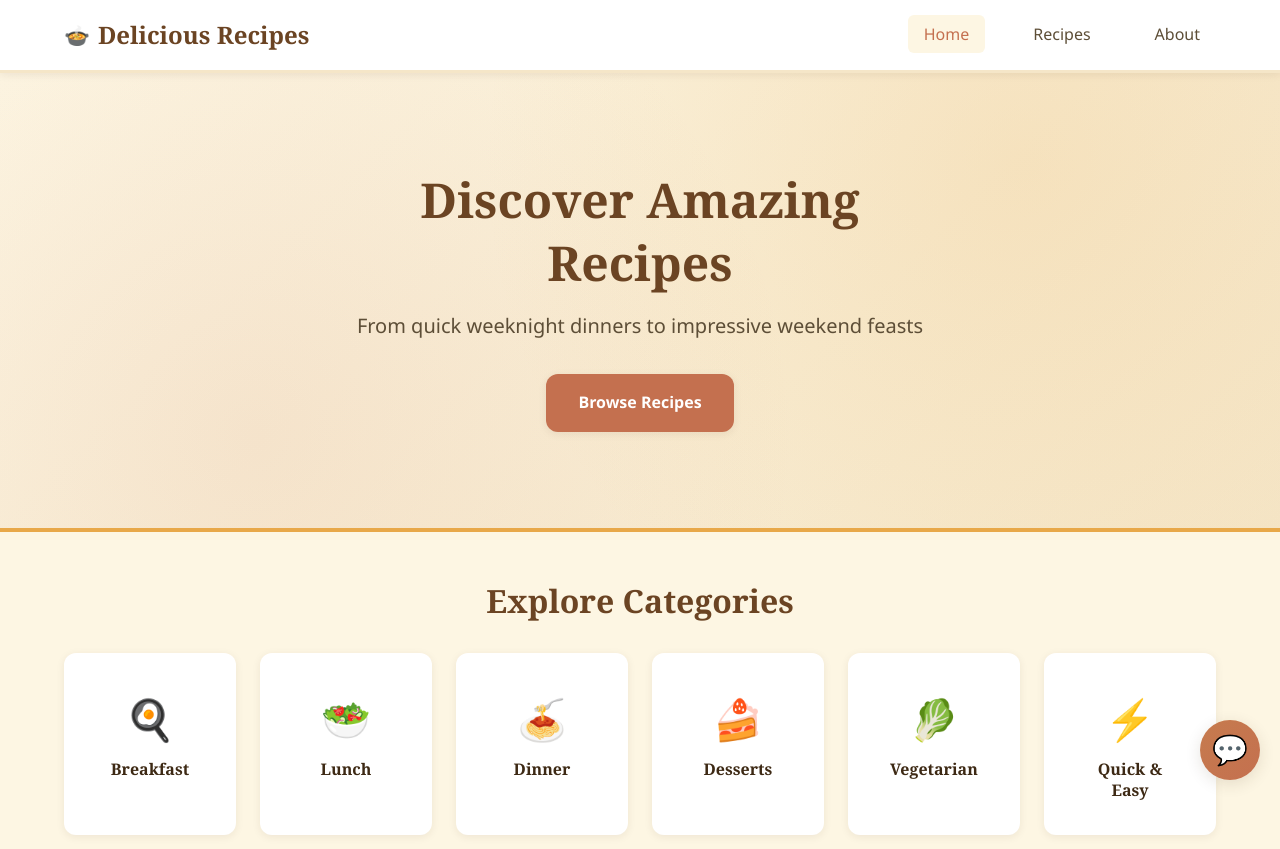
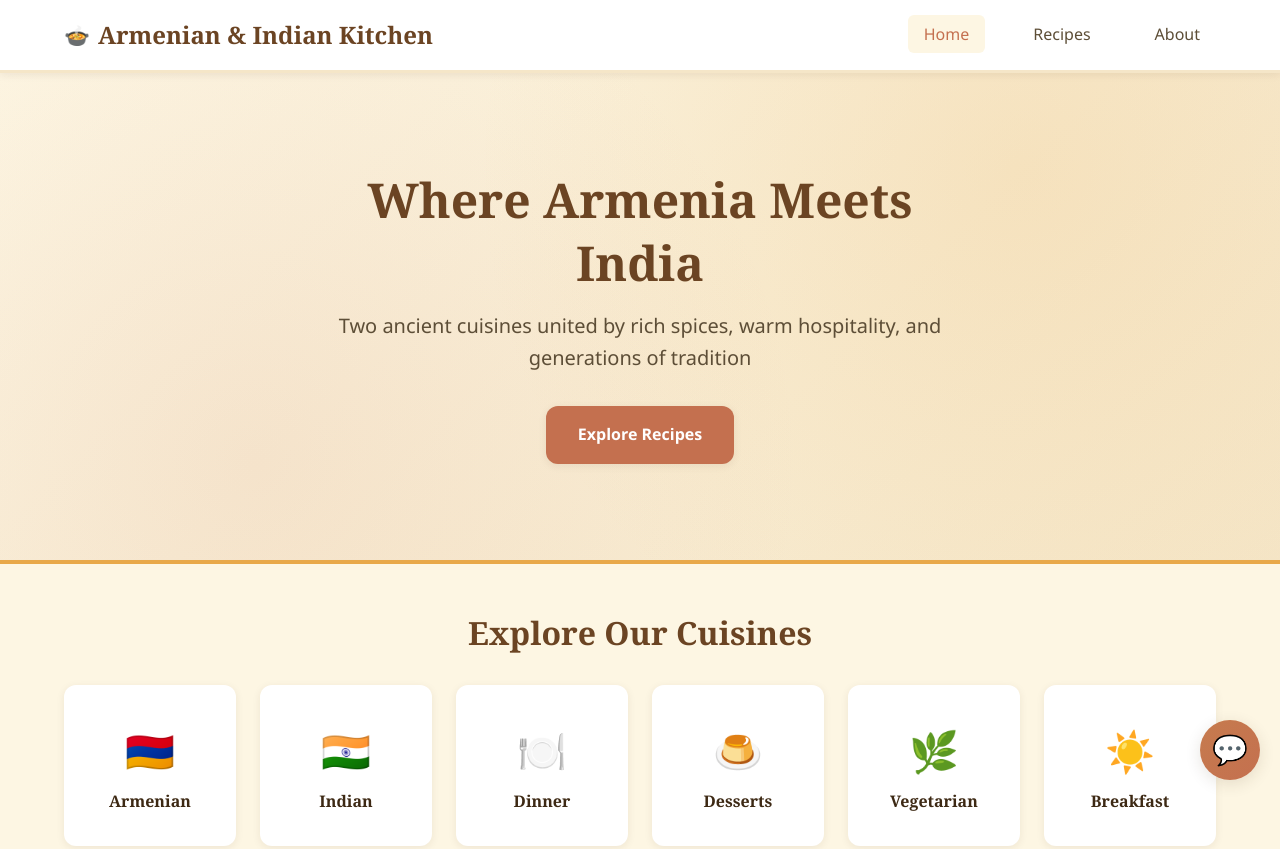
Before and after one commit to marabramyan/recipe-website, a website: page public/index.html in a window 1280 px wide. Shown: the top 849 px of the page. Drawn offline with Linux system fonts and the light colour scheme.

Commit message:
Update to Armenian & Indian fusion theme
- New color scheme: saffron gold, pomegranate red, spice tones
- 14 traditional recipes: 6 Armenian + 8 Indian
- Updated branding and content throughout
- AI chatbot specialized in both cuisines

Co-Authored-By: Claude Opus 4.5 <noreply@anthropic.com>

```diff
--- a/public/index.html
+++ b/public/index.html
@@ -3,13 +3,13 @@
 <head>
   <meta charset="UTF-8">
   <meta name="viewport" content="width=device-width, initial-scale=1.0">
-  <title>Delicious Recipes - Home Cooking Made Easy</title>
+  <title>Armenian & Indian Kitchen - Traditional Recipes</title>
   <link rel="stylesheet" href="css/styles.css">
 </head>
 <body>
   <nav class="navbar">
     <div class="nav-container">
-      <a href="/" class="logo">Delicious Recipes</a>
+      <a href="/" class="logo">Armenian & Indian Kitchen</a>
       <ul class="nav-links">
         <li><a href="/" class="active">Home</a></li>
         <li><a href="recipes.html">Recipes</a></li>
@@ -20,40 +20,40 @@
 
   <header class="hero">
     <div class="hero-content">
-      <h1>Discover Amazing Recipes</h1>
-      <p>From quick weeknight dinners to impressive weekend feasts</p>
-      <a href="recipes.html" class="btn btn-primary">Browse Recipes</a>
+      <h1>Where <span>Armenia</span> Meets <span>India</span></h1>
+      <p>Two ancient cuisines united by rich spices, warm hospitality, and generations of tradition</p>
+      <a href="recipes.html" class="btn btn-primary">Explore Recipes</a>
     </div>
   </header>
 
   <main>
     <section class="categories">
       <div class="container">
-        <h2>Explore Categories</h2>
+        <h2>Explore Our Cuisines</h2>
         <div class="category-grid">
-          <a href="recipes.html?category=breakfast" class="category-card">
-            <div class="category-icon">🍳</div>
-            <h3>Breakfast</h3>
+          <a href="recipes.html?category=armenian" class="category-card">
+            <div class="category-icon">🇦🇲</div>
+            <h3>Armenian</h3>
           </a>
-          <a href="recipes.html?category=lunch" class="category-card">
-            <div class="category-icon">🥗</div>
-            <h3>Lunch</h3>
+          <a href="recipes.html?category=indian" class="category-card">
+            <div class="category-icon">🇮🇳</div>
+            <h3>Indian</h3>
           </a>
           <a href="recipes.html?category=dinner" class="category-card">
-            <div class="category-icon">🍝</div>
+            <div class="category-icon">🍽️</div>
             <h3>Dinner</h3>
           </a>
           <a href="recipes.html?category=dessert" class="category-card">
-            <div class="category-icon">🍰</div>
+            <div class="category-icon">🍮</div>
             <h3>Desserts</h3>
           </a>
           <a href="recipes.html?category=vegetarian" class="category-card">
-            <div class="category-icon">🥬</div>
+            <div class="category-icon">🌿</div>
             <h3>Vegetarian</h3>
           </a>
-          <a href="recipes.html?category=quick" class="category-card">
-            <div class="category-icon">⚡</div>
-            <h3>Quick & Easy</h3>
+          <a href="recipes.html?category=breakfast" class="category-card">
+            <div class="category-icon">☀️</div>
+            <h3>Breakfast</h3>
           </a>
         </div>
       </div>
@@ -71,7 +71,7 @@
     <section class="cta">
       <div class="container">
         <h2>Need Cooking Help?</h2>
-        <p>Our AI assistant can answer your cooking questions, suggest recipes based on ingredients you have, and more!</p>
+        <p>Our AI assistant knows Armenian and Indian cuisine inside out - ask about spices, techniques, substitutions, and more!</p>
         <button class="btn btn-secondary" onclick="toggleChatbot()">Chat with our AI Chef</button>
       </div>
     </section>
@@ -79,7 +79,7 @@
 
   <footer>
     <div class="container">
-      <p>&copy; 2025 Delicious Recipes. Made with love for food lovers everywhere.</p>
+      <p>&copy; 2025 Armenian & Indian Kitchen. Celebrating two ancient culinary traditions.</p>
     </div>
   </footer>
 
@@ -91,7 +91,7 @@
     </div>
     <div class="chatbot-messages" id="chatbot-messages">
       <div class="message bot-message">
-        <p>Hi! I'm your AI cooking assistant. Ask me anything about recipes, cooking techniques, or ingredient substitutions!</p>
+        <p>Hi! I'm your AI cooking assistant specializing in Armenian and Indian cuisines. Ask me anything about recipes, spices, or cooking techniques!</p>
       </div>
     </div>
     <div class="chatbot-input">
```
